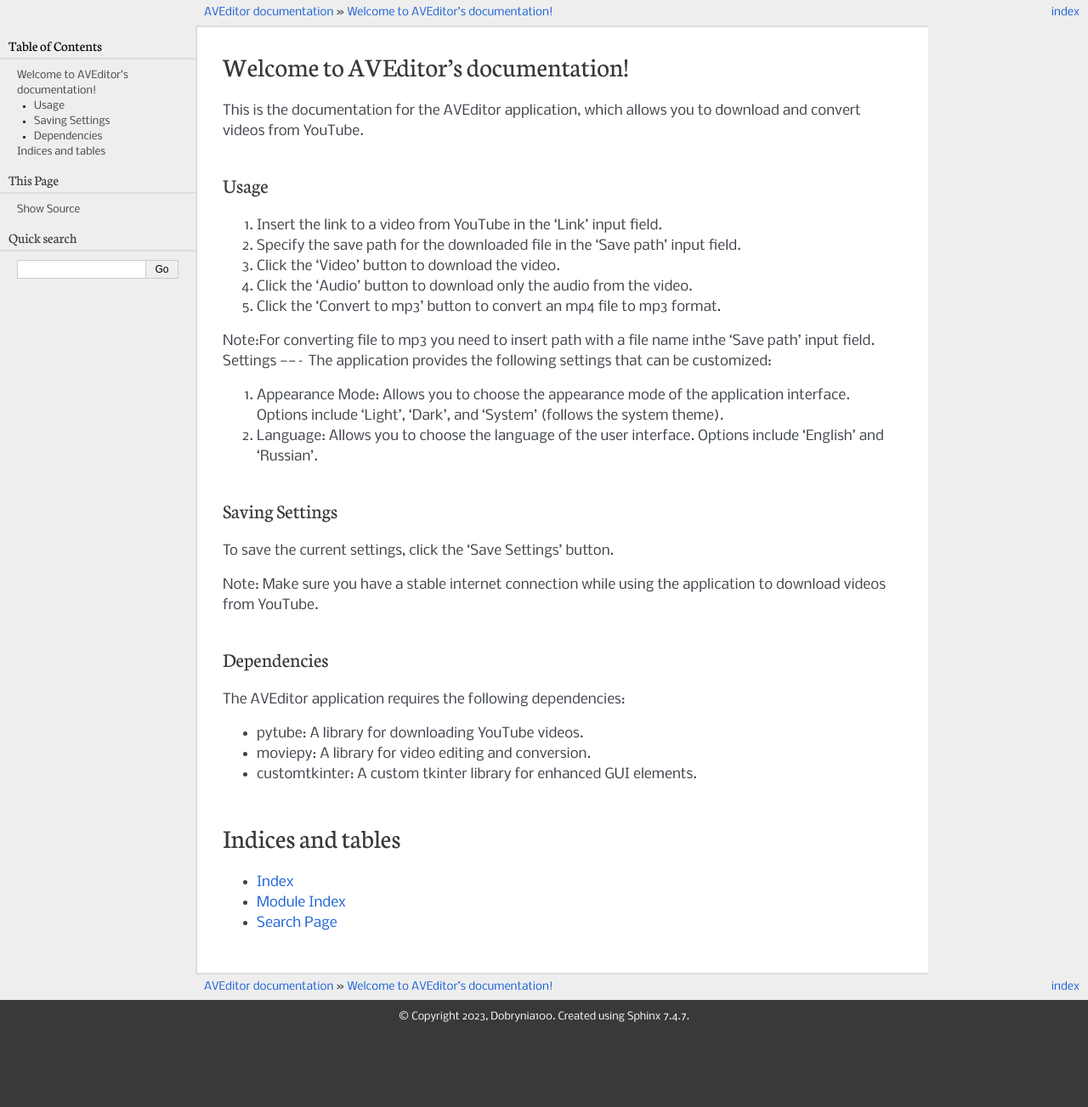
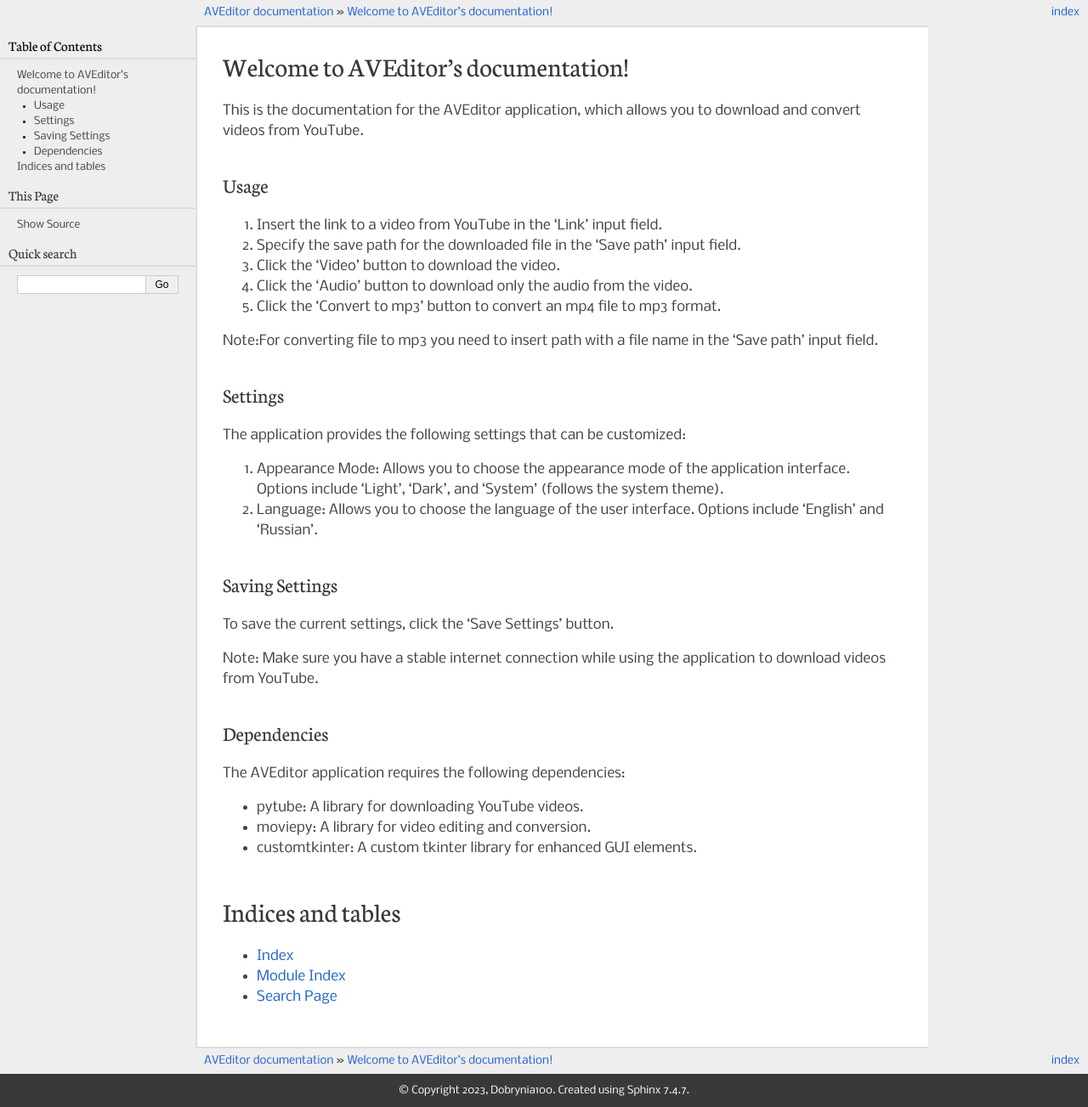
Before and after one commit to Dobrynia100/AVEditor, a Sphinx documentation site: the page built from docs/index.rst, in a window 1280 px wide. Shown: the whole page at 85% size. Built offline with Sphinx 7.4.7, drawn with Linux system fonts in a browser that asks for light colours; before the commit the page ends 1216 px from its top, so only the background shows below that.

Commit message:
Documentation

```diff
--- a/Editor.py
+++ b/Editor.py
@@ -11,6 +11,7 @@
 
 def change_appearance_mode_event(new_appearance_mode: str): # Function for the appearance change button
     ctk.set_appearance_mode(new_appearance_mode)
+
 
 
 
--- a/docs/index.rst
+++ b/docs/index.rst
@@ -15,7 +15,8 @@
 4. Click the 'Audio' button to download only the audio from the video.
 5. Click the 'Convert to mp3' button to convert an mp4 file to mp3 format.
 
-Note:For converting file to mp3 you need to insert path with a file name inthe 'Save path' input field.
+Note:For converting file to mp3 you need to insert path with a file name in the 'Save path' input field.
+
 Settings
 --------
 The application provides the following settings that can be customized:
```
Also changed, not shown: 6 other files.
